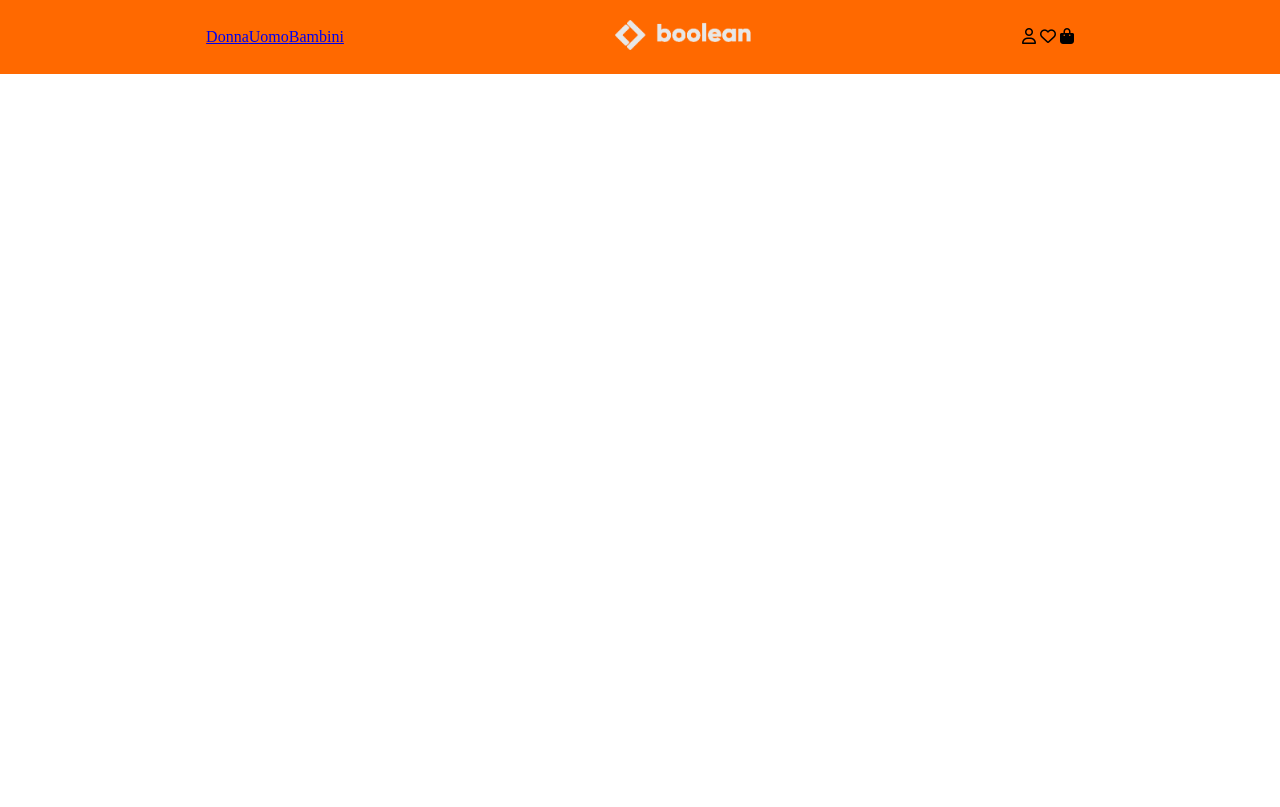
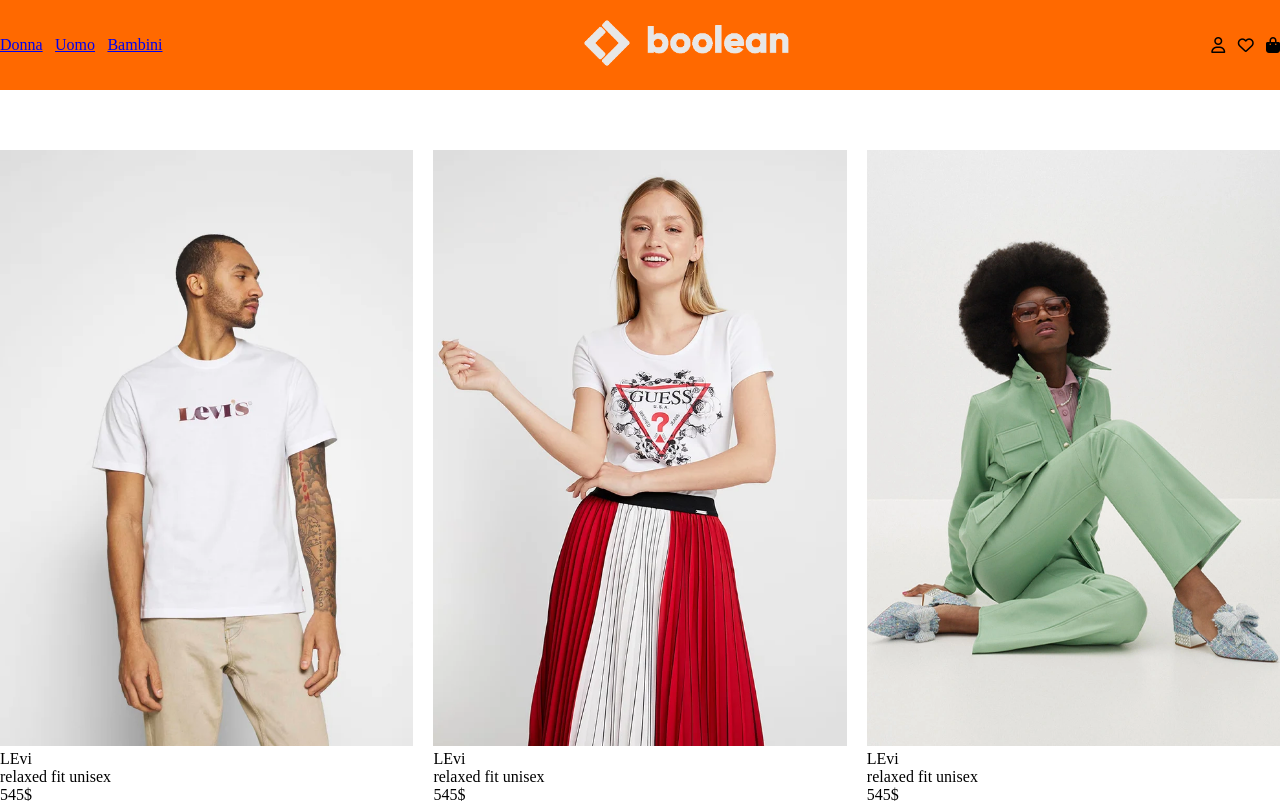
Before and after one commit to Luca-Mangiacotti/html-css-boolando, a plain HTML site: page index.html in a window 1280 px wide. Shown: the top 807 px of the page. Drawn offline with Linux system fonts and the light colour scheme.

Commit message:
feat add main

```diff
--- a/css/style.css
+++ b/css/style.css
@@ -11,11 +11,19 @@
         SET GENERALI
 -----------------------*/
 .container{
-    display: flex;
+
     max-width: 1300px;
     margin-left: auto;
     margin-right: auto;
 }
+
+.piccont{
+    max-width: 100%;
+    height: auto;
+    margin-right: auto;
+    margin-right: auto;
+}
+
 /*----------------------
          HEADER
 -----------------------*/
@@ -24,25 +32,45 @@
 
 }
 
-.headcont{
+header .headcont{
+    display: flex;
     align-items: center;
-    justify-content: center;
-    text-align: center;
-    padding: 20px;
+    padding: 20px 0px;
+    justify-content: space-between;
 }
 
-.headcont .a,
-.headcont .i{
-    width: 10%;
+.headcont a{
+    text-align: left;
+    flex-grow: 1;
 }
 
-.logo img{
+.headcont i{
+    text-align: right;
+    flex-grow: 1;
+}
+
+.headcont .logo{
+    text-align: center;
+    width: 80%;
+}
+
+.headcont .logo img{
     max-width: 20%;
 }
 /*----------------------
          MAIN
 -----------------------*/
+main #riga1 ,
+main #riga2 {
+    display: flex;
+    padding: 60px 0px;
+    gap:20px;
+}
 
+.container .img-fluid{
+    max-width:  100%;
+    max-height: 640px;
+}
 /*----------------------
          FOOTER
 -----------------------*/
--- a/index.html
+++ b/index.html
@@ -22,11 +22,9 @@
                 <img src="./img/boolean-logo.png" alt="logo.png">
             </div>
 
-            <div class="iconetop">
                 <i class="fa-regular fa-user"></i>
                 <i class="fa-regular fa-heart"></i>
                 <i class="fa-solid fa-bag-shopping"></i>
-            </div>
 
         </div>
 
@@ -35,6 +33,41 @@
 
     <!-- aggiunta main -->
      <main>
+         <!-- /aggiunta prima riga -->
+        <div id="riga1" class="container">
+
+            <div class="colonna piccont">
+                <img src="./img/1.webp" alt="man1" class="img-fluid">
+                <p>LEvi <br> relaxed fit unisex <br> 545$</p>
+            </div>
+            <div class="colonna piccont">
+                <img src="./img/2.webp" alt="girl1" class="img-fluid">
+                <p>LEvi <br> relaxed fit unisex <br> 545$</p>
+            </div>
+            <div class="colonna piccont">
+                <img src="./img/3.webp" alt="girl2" class="img-fluid">
+                <p>LEvi <br> relaxed fit unisex <br> 545$</p>
+            </div>
+        </div>
+         <!-- /aggiunta prima riga -->
+
+        <!-- aggiunta seconda riga -->
+        <div id="riga2" class="container">
+
+            <div class="colonna piccont">
+                <img src="./img/4.webp" alt="man2" class="img-fluid">
+                <p>LEvi <br> relaxed fit unisex <br> 545$</p>
+            </div>
+            <div class="colonna piccont">
+                <img src="./img/5.webp" alt="girl3" class="img-fluid">
+                <p>LEvi <br> relaxed fit unisex <br> 545$</p>
+            </div>
+            <div class="colonna piccont">
+                <img src="./img/6.webp" alt="girl4" class="img-fluid">
+                <p>LEvi <br> relaxed fit unisex <br> 545$</p>
+            </div>
+        </div>
+        <!-- /aggiunta seconda riga -->
 
      </main>
     <!-- /aggiunta main -->
```
